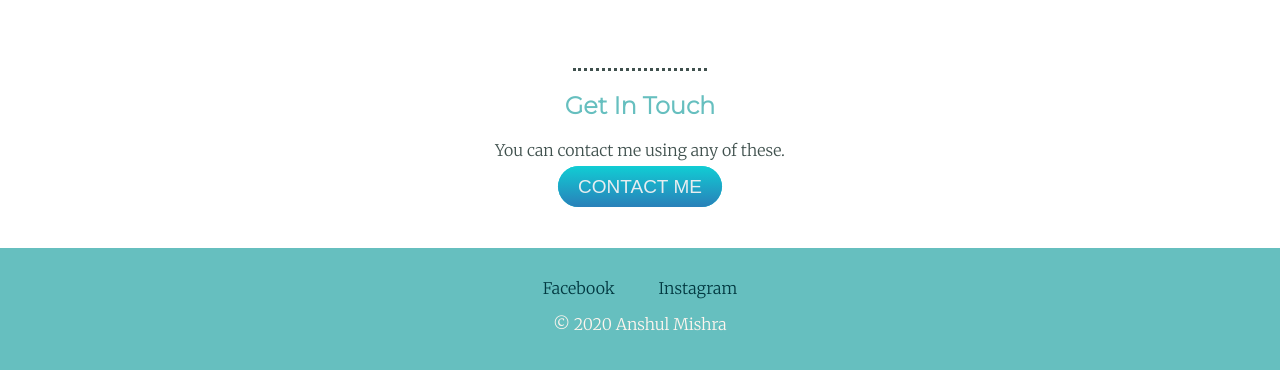
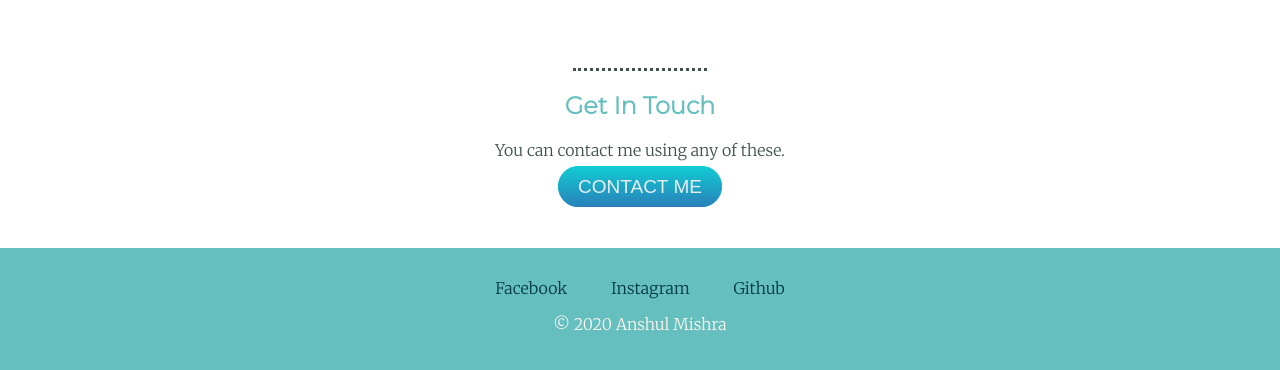
Before and after one commit to avi-mishra/cv2, a plain HTML site: page index.html in a window 1280 px wide. Shown: the part 1778-2148 px from the top of the page. Drawn offline with Linux system fonts and the light colour scheme.

Commit message:
Update index.html

```diff
--- a/index.html
+++ b/index.html
@@ -51,6 +51,7 @@ inline cannot change its width-->
   <div class="bottom-container">
     <a class="footer-link" href="https://www.facebook.com/profile.php?id=100005713788764">Facebook</a>
     <a class="footer-link" href="https://www.instagram.com/avi_mishra08/?hl=en">Instagram</a>
+      <a class="footer-link" href="https://github.com/avi-mishra">Github</a>
     <p class="copyright">© 2020 Anshul Mishra</p>
   </div>
 
```
